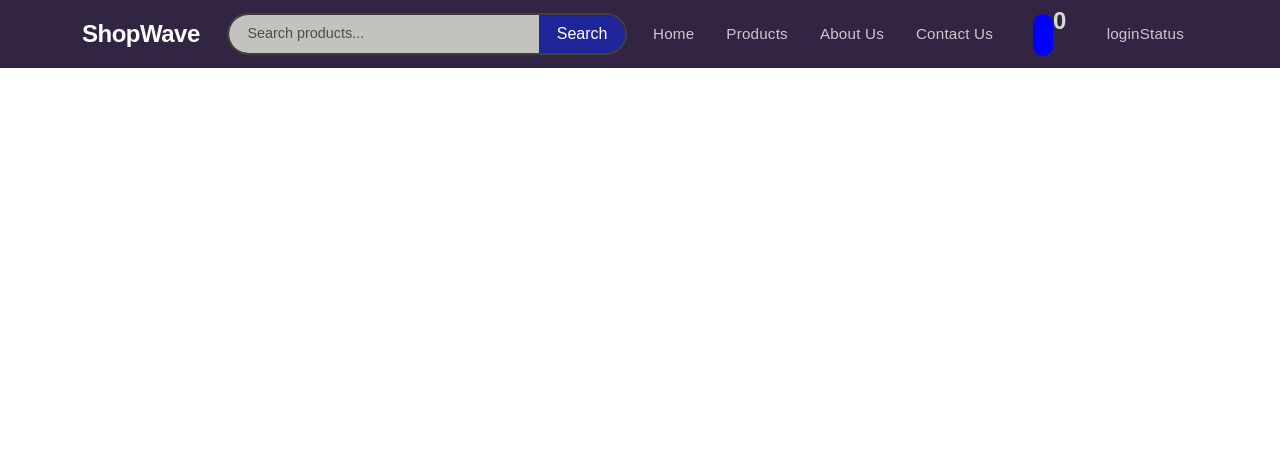
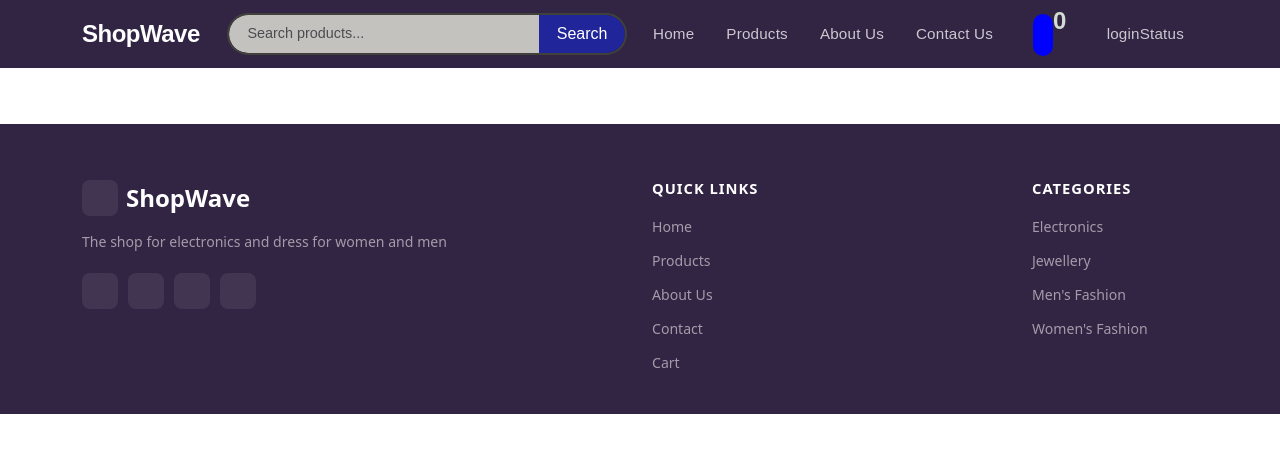
Before and after one commit to RameesAliN/SHOPWAVE-NEXT, a Next.js app: page / in a window 1280 px wide. Shown: the top 452 px of the page. Built offline with nearby package versions, Linux system fonts and the light colour scheme.

Commit message:
footer created

```diff
--- /dev/null
+++ b/src/app/footer/Footer.tsx
@@ -0,0 +1,55 @@
+import Link from "next/link"
+import '../../style/footer.css'
+
+export default function Footer() {
+  return <>
+    <div className="footer">
+
+      <div className="container">
+        <div className="row footer-div">
+
+          <div className="col-lg-6">
+            <div className="footer-logo">
+              <i className="bi bi-bag-heart-fill social-link"></i>
+              <span>ShopWave</span>
+            </div>
+
+            <p className="footer-tagline">
+              The shop for electronics and dress for women and men
+            </p>
+
+            <div className='social-links'>
+              <i className={`bi bi-facebook social-link`}></i>
+              <i className={`bi bi-youtube social-link`}></i>
+              <i className={`bi bi-instagram social-link`}></i>
+              <i className={`bi bi-twitter social-link`}></i>
+            </div>
+          </div>
+
+          <div className="col-lg-4">
+            <h5 className="footer-heading">QUICK LINKS</h5>
+            <ul className="footer-links">
+              <li><Link href="/">Home</Link></li>
+              <li><Link href="/products">Products</Link></li>
+              <li><Link href="/about">About Us</Link></li>
+              <li><Link href="/contact">Contact</Link></li>
+              <li><Link href="/cart">Cart</Link></li>
+            </ul>
+          </div>
+
+          <div className="col-lg-2">
+            <h5 className="footer-heading">CATEGORIES</h5>
+            <ul className="footer-links">
+              <li><Link href="/">Electronics</Link></li>
+              <li><Link href="/">Jewellery</Link></li>
+              <li><Link href="/">Men's Fashion</Link></li>
+              <li><Link href="/">Women's Fashion</Link></li>
+            </ul>
+          </div>
+
+
+        </div>
+      </div>
+    </div>
+  </>
+}
--- a/src/app/layout.tsx
+++ b/src/app/layout.tsx
@@ -4,6 +4,7 @@ import 'bootstrap/dist/css/bootstrap.min.css';
 import BootstrapClient from "@/utils/bootsrtapUtils";
 //import '../style/globals.css'
 import Header from "@/component/header/Header";
+import Footer from "./footer/Footer";
 
 const geistSans = Geist({
   variable: "--font-geist-sans",
@@ -31,7 +32,7 @@ export default function RootLayout({
         <Header/>
         <BootstrapClient/>
         {children}
-
+        <Footer/>
       </body>
     </html>
   );
--- /dev/null
+++ b/src/style/footer.css
@@ -0,0 +1,83 @@
+.footer {
+  background-color: rgb(50, 36, 67);
+  color: white;
+  padding: 56px 0 40px;
+  margin-top: 100px;
+  z-index: -10;
+}
+
+.footer-div {
+  display: flex;
+  flex-direction: row;
+}
+
+.footer-logo {
+  font-size: 1.5rem;
+  font-weight: 800;
+  color: white;
+  display: flex;
+  gap: 8px;
+  margin-bottom: 14px;
+}
+
+.footer-logo i {
+  color: orange;
+  font-size: 1.4rem;
+}
+
+.footer-tagline {
+  font-size: 0.88rem;
+  line-height: 1.65;
+  color: rgba(255, 255, 255, 0.55);
+  margin-bottom: 20px;
+}
+
+.social-links {
+  display: flex;
+  gap: 10px;
+}
+
+.social-link {
+  width: 36px;
+  height: 36px;
+  border-radius: 8px;
+  background: rgba(255, 255, 255, 0.08);
+  display: flex;
+  align-items: center;
+  justify-content: center;
+  color: rgba(255, 255, 255, 0.65);
+  font-size: 1rem;
+}
+
+.social-link:hover {
+  background-color: red;
+  color: white;
+}
+
+.footer-heading {
+  font-size: 0.92rem;
+  font-weight: 700;
+  color: white;
+  letter-spacing: 1px;
+  margin-bottom: 16px;
+}
+
+.footer-links {
+  list-style: none;
+  padding: 0;
+  margin: 0;
+  display: flex;
+  flex-direction: column;
+  gap: 10px;
+}
+
+.footer-links a {
+  text-decoration: none;
+  color: rgba(255, 255, 255, 0.55);
+  font-size: 0.88rem;
+}
+
+.footer-links a:hover {
+  color: red;
+  padding-left: 4px;
+}
```
